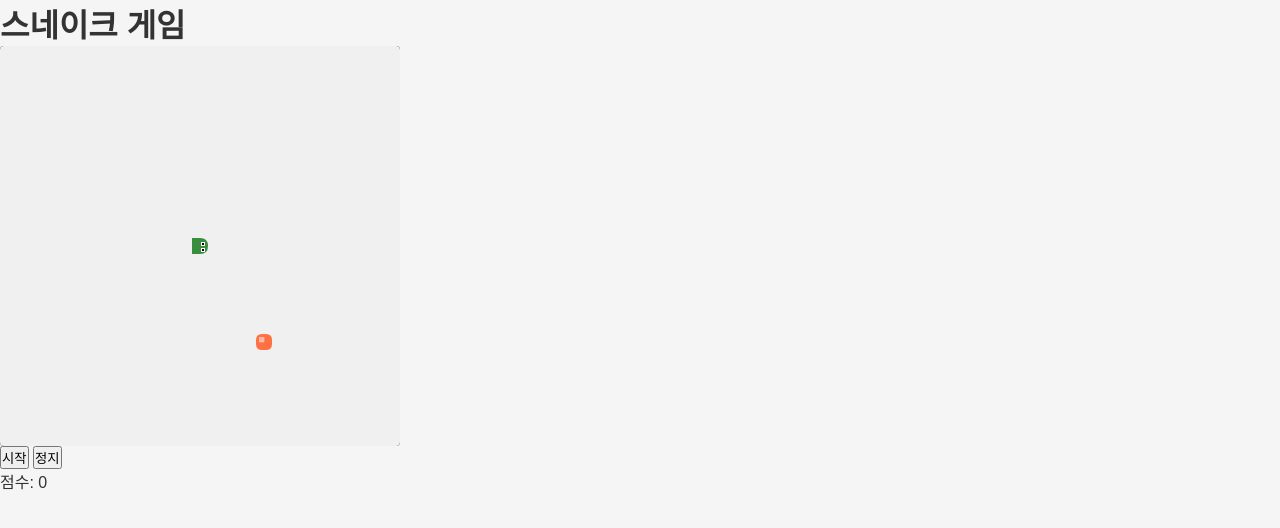
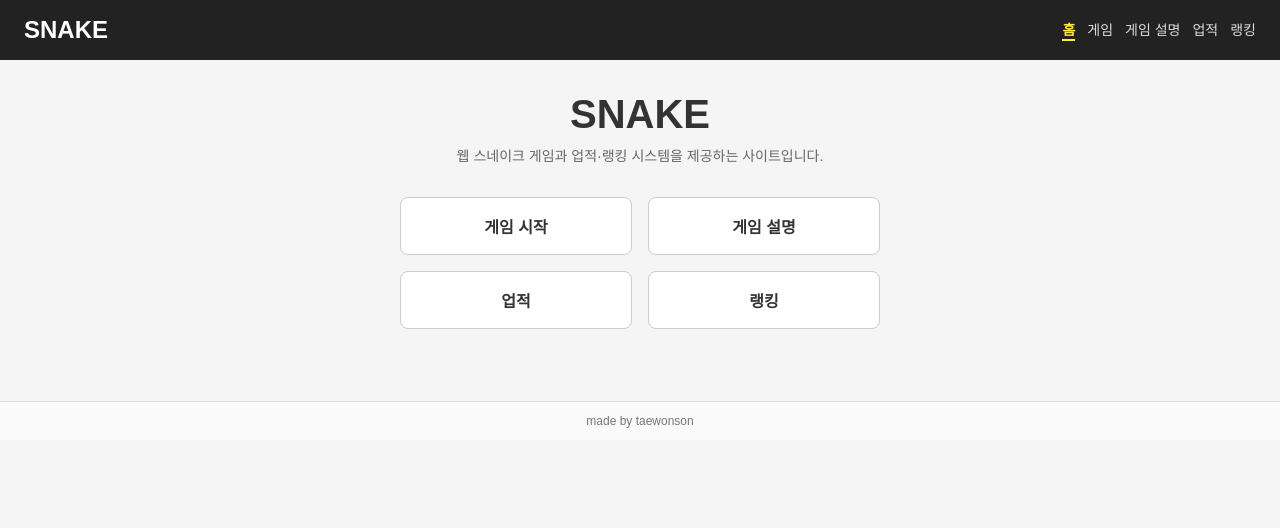
Before and after one commit to taewonson/SnakeGame, a plain HTML site: page index.html in a window 1280 px wide. Drawn offline with Linux system fonts and the light colour scheme.

Commit message:
main->index로 이름변경

```diff
--- a/index.html
+++ b/index.html
@@ -1,21 +1,46 @@
+<!-- main.html -->
 <!DOCTYPE html>
 <html lang="ko">
 <head>
   <meta charset="UTF-8">
-  <meta name="viewport" content="width=device-width, initial-scale=1.0">
-  <title>Snake Game</title>
+  <title>Snake Web Game</title>
   <link rel="stylesheet" href="styles.css">
 </head>
 <body>
-  <div class="game-container">
-    <h1>스네이크 게임</h1>
-    <canvas id="game-board" width="400" height="400"></canvas>
-    <div class="buttons">
-      <button id="start-btn">시작</button>
-      <button id="stop-btn">정지</button>
-    </div>
-    <p class="score">점수: <span id="score">0</span></p>
-  </div>
-  <script src="script.js"></script>
+
+  <!-- header -->
+  <header class="header">
+    <div class="header-title">SNAKE</div>
+    <nav class="nav">
+      <a href="main.html" class="current">홈</a>
+      <a href="game.html">게임</a>
+      <a href="rule.html">게임 설명</a>
+      <a href="achievement.html">업적</a>
+      <a href="ranking.html">랭킹</a>
+    </nav>
+  </header>
+
+  <!-- main -->
+  <main class="main">
+    <section class="hero">
+      <h1 class="hero-title">SNAKE</h1>
+      <p class="hero-subtitle">웹 스네이크 게임과 업적·랭킹 시스템을 제공하는 사이트입니다.</p>
+    </section>
+
+    <section>
+      <div class="menu-grid">
+        <a href="game.html" class="menu-button">게임 시작</a>
+        <a href="rule.html" class="menu-button">게임 설명</a>
+        <a href="achievement.html" class="menu-button">업적</a>
+        <a href="ranking.html" class="menu-button">랭킹</a>
+      </div>
+    </section>
+  </main>
+
+  <!-- footer -->
+  <footer class="footer">
+    made by taewonson
+  </footer>
+
 </body>
 </html>
```
Also changed, not shown: main.html (deleted, +0 -46 lines).
